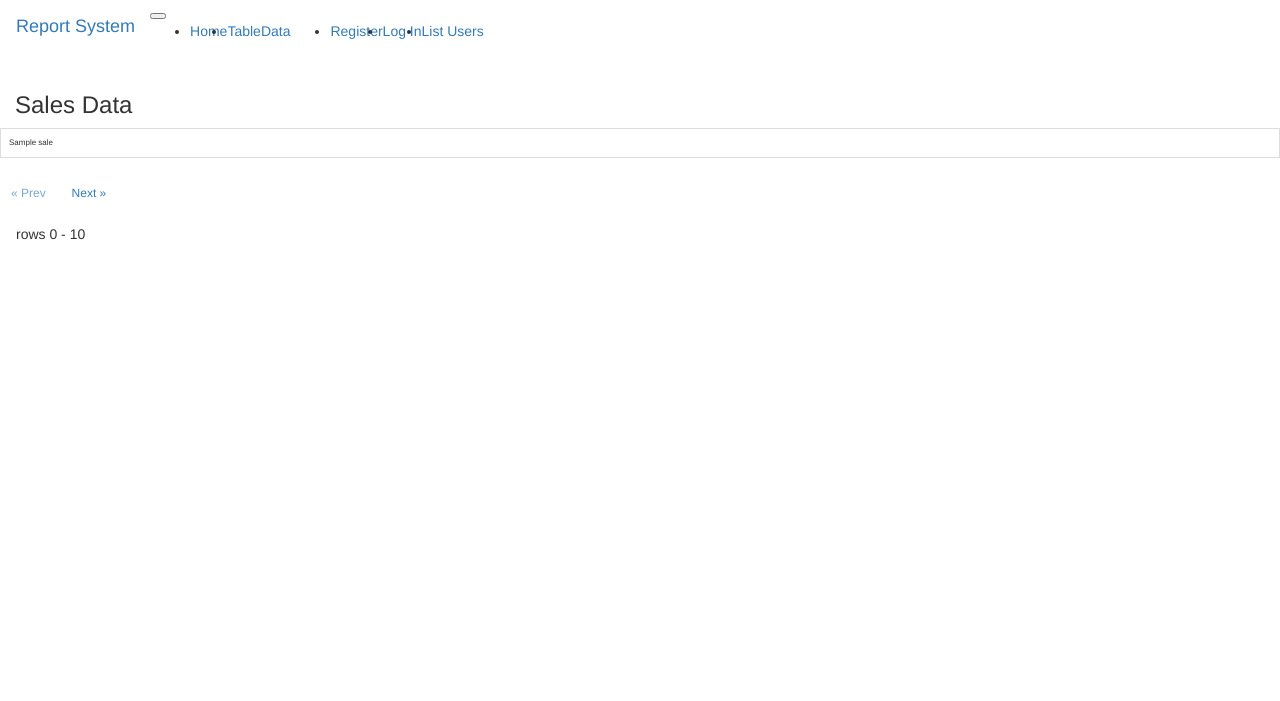
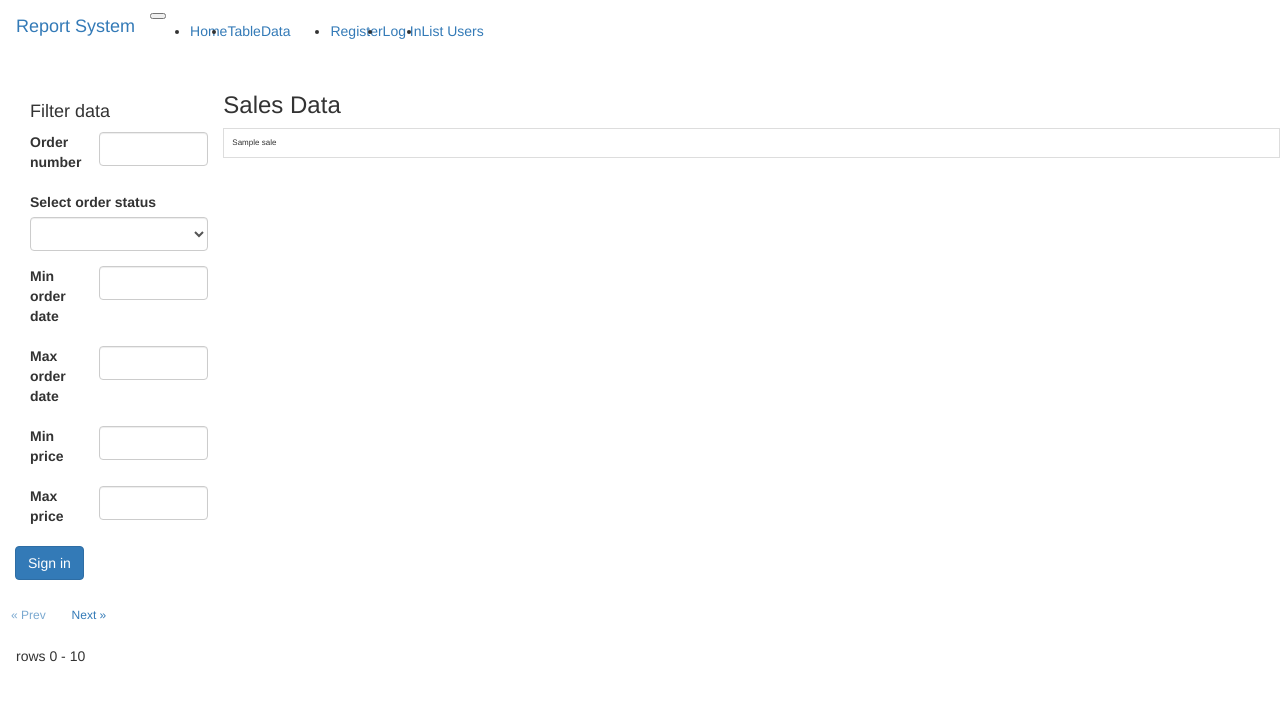
Before and after one commit to DiMukha/PythonFlaskProject_BI_Team, a Flask app: page /data_view/ in a window 1280 px wide. Shown: the top 701 px of the page. Run offline with Flask 2, Linux system fonts and the light colour scheme; a database or web service that is not in the repository returns one stand-in record (values such as "Sample title"); data that the repository does not hold is empty; some libraries are stand-ins or nearby versions.

Commit message:
data filters

```diff
--- a/app.py
+++ b/app.py
@@ -2,7 +2,7 @@ import sqlite3
 from flask import Flask, render_template, request, url_for, redirect
 from flask_bootstrap import Bootstrap
 
-from dataset_view_app.import_db_data import load_sales_data
+from dataset_view_app.import_db_data import load_sales_data, load_statuses
 from settings.config import SECRET_KEY
 
 import auth
@@ -64,10 +64,30 @@ def update_user(id_):
     return render_template('update_user.html', **user_data)
 
 
-@app.route('/data_view/')
-@app.route('/data_view/<int:page>')
+@app.route('/data_view/', methods=['GET', 'POST'])
+@app.route('/data_view/<int:page>', methods=['GET', 'POST'])
 def data_view(page=0):
-    columns, data = load_sales_data()
+    filters = {}
+    # default_filters = load_default_filters()
+    default_statuses = load_statuses()
+    # print(default_filters)
+    print(default_statuses)
+    if request.method == 'POST':
+        print(request.form)
+        if request.form.get('order_num'):
+            filters['ORDERNUMBER'] = request.form.get('order_num')
+        if request.form.get('order_status'):
+            filters['STATUS'] = str(request.form.get('order_status'))
+        if request.form.get('min_order_date'):
+            filters['ORDERDATE_min'] = str(request.form.get('min_order_date'))
+        if request.form.get('max_order_date'):
+            filters['ORDERDATE_max'] = str(request.form.get('max_order_date'))
+        if request.form.get('min_price'):
+            filters['PRICEEACH_min'] = str(request.form.get('min_price'))
+        if request.form.get('max_price'):
+            filters['PRICEEACH_max'] = str(request.form.get('max_price'))
+
+    columns, data = load_sales_data(filters)
     prev = page
     page_from = page
     next = prev + 1
@@ -80,10 +100,16 @@ def data_view(page=0):
     return render_template('data_view/table_data.html',
                            columns=columns,
                            data=data,
+                           filters=filters,
+                           statuses=default_statuses,
                            prev=prev,
                            next=next,
                            page_from=page_from,
                            page_to=page_to)
 
+
+
+
+
 if __name__ == '__main__':
     app.run(debug=True)
--- a/dataset_view_app/import_db_data.py
+++ b/dataset_view_app/import_db_data.py
@@ -3,12 +3,68 @@ import psycopg2
 from settings.config import DB_NAME, DB_USER, DB_PASSWORD, DB_HOST
 
 
-def load_sales_data():
+def load_sales_data(filters):
+    sql = 'select * from sales_data where  '
     connection = psycopg2.connect(dbname=DB_NAME, user=DB_USER, password=DB_PASSWORD, host=DB_HOST)
     cursor = connection.cursor()
-    cursor.execute('select * from sales_data order by ordernumber, orderlinenumber')
+    if len(filters) > 0:
+
+        if 'ORDERNUMBER' in filters.keys():
+            sql += ' ORDERNUMBER = '
+            sql += filters['ORDERNUMBER']
+            sql += ' AND '
+        if 'STATUS' in filters.keys():
+            sql += ' STATUS = \''
+            sql += filters['STATUS']
+            sql += '\' AND'
+        if 'ORDERDATE_min' in filters.keys():
+            sql += ' CAST(ORDERDATE as date) >= \''
+            sql += filters['ORDERDATE_min']
+            sql += '\' AND'
+        if 'ORDERDATE_max' in filters.keys():
+            sql += ' CAST(ORDERDATE as date) <= \''
+            sql += filters['ORDERDATE_max']
+            sql += '\' AND'
+        if 'PRICEEACH_min' in filters.keys():
+            sql += ' PRICEEACH >= '
+            sql += filters['PRICEEACH_min']
+            sql += ' AND'
+        if 'PRICEEACH_max' in filters.keys():
+            sql += ' PRICEEACH <= '
+            sql += filters['PRICEEACH_max']
+            sql += ' AND'
+
+    sql += ' 1=1 order by ordernumber, orderlinenumber '
+    print(sql)
+    print('i showd all filtrs')
+    # cursor.execute('select * from sales_data order by ordernumber, orderlinenumber')
+    cursor.execute(sql)
     columns = [desc[0] for desc in cursor.description]
     data = cursor.fetchall()
     cursor.close()
     connection.close()
     return columns, data
+
+
+# def load_default_filters():
+#     sql = 'select MIN(ORDERDATE), MAX(ORDERDATE), MIN(PRICEEACH), MAX(PRICEEACH) from sales_data  '
+#     # sql = 'select 123 , 321 from sales_data'
+#     connection = psycopg2.connect(dbname=DB_NAME, user=DB_USER, password=DB_PASSWORD, host=DB_HOST)
+#     cursor = connection.cursor()
+#     cursor.execute(sql)
+#     data = cursor.fetchone()
+#     cursor.close()
+#     connection.close()
+#     return data
+
+def load_statuses():
+    sql = 'select DISTINCT(STATUS) from sales_data  '
+    connection = psycopg2.connect(dbname=DB_NAME, user=DB_USER, password=DB_PASSWORD, host=DB_HOST)
+    cursor = connection.cursor()
+    cursor.execute(sql)
+    row_data = cursor.fetchall()
+    statuses_list = [item[0] for item in row_data]
+    cursor.close()
+    connection.close()
+    print(statuses_list)
+    return statuses_list
--- a/templates/data_view/table_data.html
+++ b/templates/data_view/table_data.html
@@ -3,6 +3,73 @@
 Sales Data
 {% endblock %}
 {% block content %}
+
+
+<div class="d-flex" id="wrapper">
+
+    <!-- Sidebar -->
+    <div class="bg-light border-right col-sm-2" id="sidebar-wrapper">
+        <h4 class="sidebar-heading">Filter data</h4>
+        <div class="list-group list-group-flush">
+
+            <form method="post" action="/data_view/">
+                <div class="form-group row mb-2">
+                    <label class="col-sm-4 col-form-label" for="order_num">Order number</label>
+                    <div class="col-sm-8">
+                        <input class="form-control" id="order_num" name="order_num" type="text"
+                               value="{{ filters['ORDERNUMBER'] }}">
+                    </div>
+                </div>
+                <div class="form-group">
+                    <label for="order_status">Select order status</label>
+                    <select class="form-control" id="order_status" name="order_status">
+                         <option>{{ filters['STATUS'] }}</option>
+                        {% for status in statuses %}
+                        <option>{{status}}</option>
+                        {% endfor %}
+                    </select>
+                </div>
+
+
+                <div class="form-group row mb-2">
+                    <label class="col-sm-4 col-form-label" for="min_order_date">Min order date</label>
+                    <div class="col-sm-8">
+                        <input class="form-control" id="min_order_date" name="min_order_date" type="text"
+                               value="{{ filters['ORDERDATE_min']}}">
+                    </div>
+                </div>
+                <div class="form-group row mb-2">
+                    <label class="col-sm-4 col-form-label" for="max_order_date">Max order date</label>
+                    <div class="col-sm-8">
+                        <input class="form-control" id="max_order_date" name="max_order_date" type="text"
+                               value="{{ filters['ORDERDATE_max']}}">
+                    </div>
+                </div>
+                <div class="form-group row mb-2">
+                    <label class="col-sm-4 col-form-label" for="min_price">Min price</label>
+                    <div class="col-sm-8">
+                        <input class="form-control" id="min_price" name="min_price" type="text"
+                               value="{{ filters['PRICEEACH_min']}}">
+                    </div>
+                </div>
+                <div class="form-group row mb-2">
+                    <label class="col-sm-4 col-form-label" for="max_price">Max price</label>
+                    <div class="col-sm-8">
+                        <input class="form-control" id="max_price" name="max_price" type="text"
+                               value="{{ filters['PRICEEACH_max']}}">
+                    </div>
+                </div>
+
+
+                <div class="form-group row mb-3">
+                    <button class="btn btn-primary" type="submit" onclick="e.preventDefault()">Sign in</button>
+                </div>
+            </form>
+
+        </div>
+    </div>
+
+    <div id="page-content-wrapper">
         <h3>Sales Data</h3>
         <div class="row mx-1">
             <div class="table-responsive">
@@ -36,4 +103,13 @@
             <div class="alert alert-secondary mb-0 p-1">rows {{ page_from }} - {{ page_to }}</div>
         </div>
 
+    </div>
+
+</div>
+
+
+<!--
+
+-->
+
 {% endblock %}
```
Lines whose indentation alone changed are shown as unchanged.
